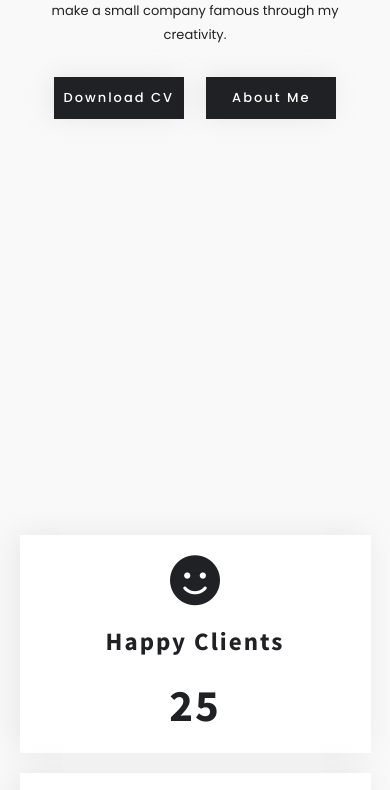
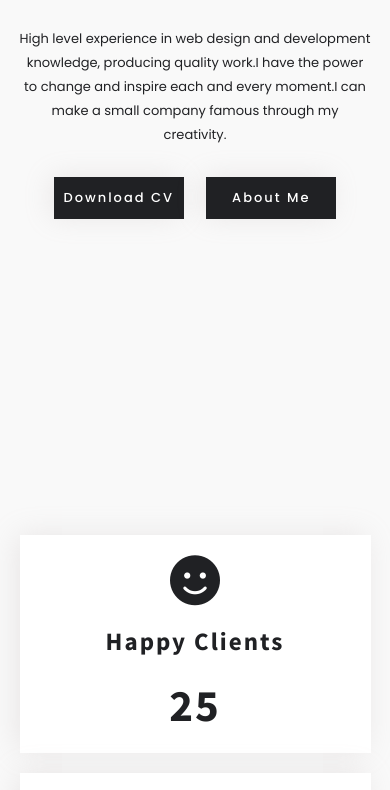
Before and after one commit to nirobtalukdar/It-s-Nirob, a plain HTML site: page index.html in a window 390 px wide. Shown: the part 275-1065 px from the top of the page. Drawn offline with Linux system fonts and the light colour scheme.

Commit message:
Edit Hero section Padding

```diff
--- a/css/style.css
+++ b/css/style.css
@@ -131,7 +131,7 @@ a {
 /* Header Css */
 /* Hero Css */
 .hero {
-    padding: 15rem 0;
+    padding: 23rem 0;
 }
 
 .hero .hero_text {
@@ -502,7 +502,7 @@ a {
         padding:2rem .8rem;
     }
     .hero {
-        padding: 10rem 0px;
+        padding: 20rem 0px;
     }
     .hero .hero_text h1{
         font-size: 3.5rem;
```
